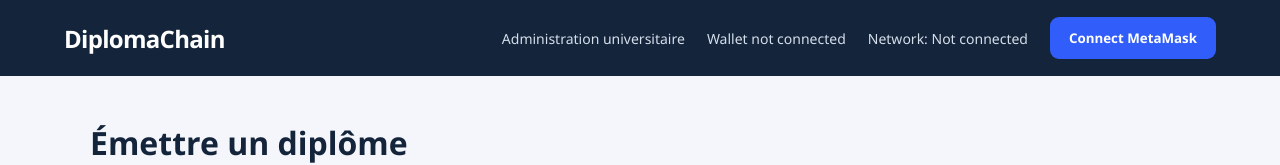
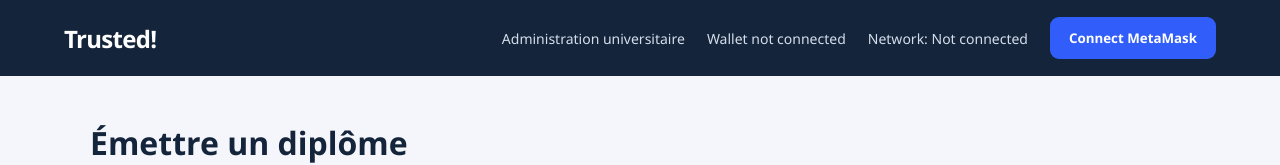
Before and after one commit to tesnim44/Diploma-Blockchain, a website: page frontend/admin/index.html in a window 1280 px wide. Shown: the top 165 px of the page. Drawn offline with nearby package versions, Linux system fonts and the light colour scheme; no server answers.

Commit message:
chore: rename DiplomaChain branding to Trusted!

```diff
--- a/frontend/admin/index.html
+++ b/frontend/admin/index.html
@@ -14,7 +14,7 @@
 <body>
 
     <header class="header">
-        <div class="logo">DiplomaChain</div>
+        <div class="logo">Trusted!</div>
 
 <div class="header-right">
     <span>Administration universitaire</span>
```
